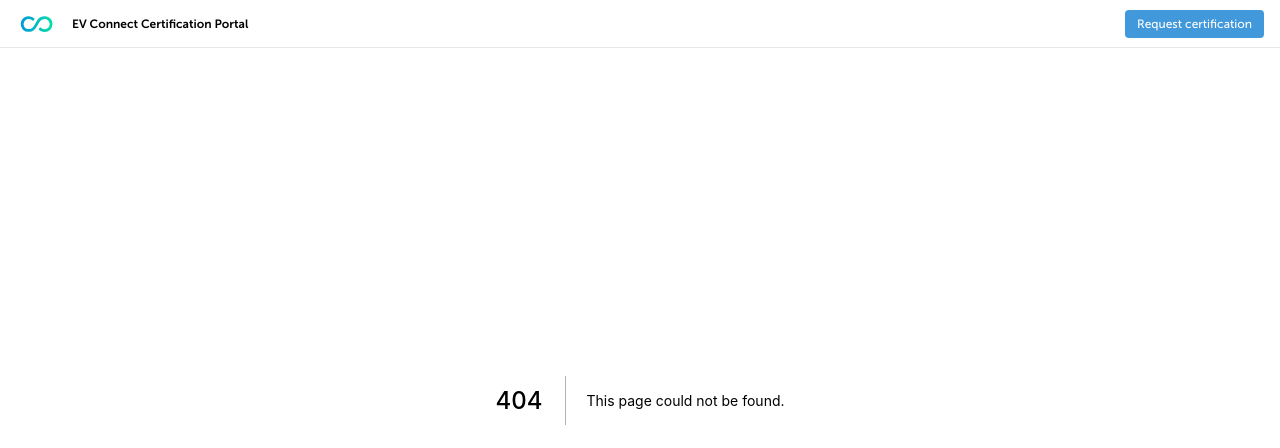
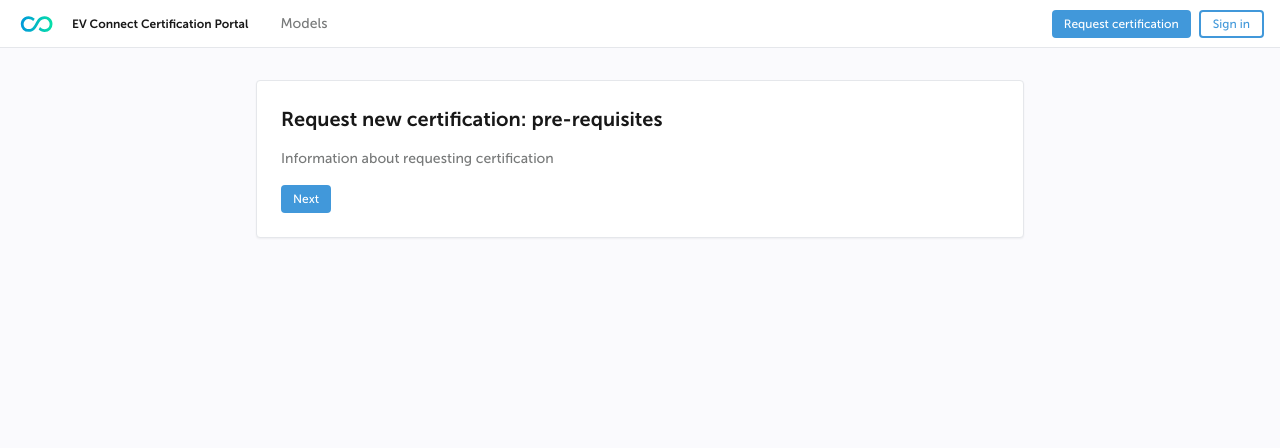
Before and after one commit to ev-connect-certification/evc-certification-portal, a Next.js app: page /request/info in a window 1280 px wide. Before the commit this address had no page. Shown: the top 448 px of the page. Built offline with nearby package versions, Linux system fonts and the light colour scheme.

Commit message:
add request info screen

```diff
--- /dev/null
+++ b/components/LinkWrapper.tsx
@@ -0,0 +1,11 @@
+import Link from "next/link";
+
+export default function LinkWrapper(props: React.HTMLProps<HTMLAnchorElement>) {
+    return (
+        <Link href={props.href}>
+            <a {...props}>
+                {props.children}
+            </a>
+        </Link>
+    );
+}
--- a/components/Navbar.tsx
+++ b/components/Navbar.tsx
@@ -1,7 +1,13 @@
 import PrimaryButton from "./PrimaryButton";
 import HomeLinkWrapper from "./HomeLinkWrapper";
+import LinkWrapper from "./LinkWrapper";
+import Tab from "./Tab";
+import {useRouter} from "next/router";
+import SecondaryButton from "./SecondaryButton";
 
 export default function Navbar({}: {}) {
+    const router = useRouter();
+
     return (
         <div className="h-12 w-full px-4 fixed top-0 left-0 bg-white border-b flex items-center">
             <HomeLinkWrapper>
@@ -10,7 +16,9 @@ export default function Navbar({}: {}) {
             <HomeLinkWrapper>
                 <p className="ml-4 font-bold">EV Connect Certification Portal</p>
             </HomeLinkWrapper>
-            <PrimaryButton className="ml-auto" href="/request/new">Request certification</PrimaryButton>
+            <Tab href="/" selected={router.route === "/"}>Models</Tab>
+            <PrimaryButton className="ml-auto" href="/request/info">Request certification</PrimaryButton>
+            <SecondaryButton onClick={() => null} className="ml-2">Sign in</SecondaryButton>
         </div>
     );
 }
--- /dev/null
+++ b/components/Tab.tsx
@@ -0,0 +1,7 @@
+import Button, {ButtonProps} from "./Button";
+
+export default function Tab(props: ButtonProps & {selected: boolean}) {
+    return (
+        <Button {...props} className={props.className + " h-full px-4 ml-4 flex items-center text-sm" + (props.selected ? " border-b-2 border-t-2 border-b-ev-blue border-t-transparent" : " text-gray-1")}>{props.children}</Button>
+    )
+}
--- /dev/null
+++ b/pages/request/info.tsx
@@ -0,0 +1,18 @@
+import SEO from "../../components/SEO";
+import HomeLinkWrapper from "../../components/HomeLinkWrapper";
+import {FiArrowLeft} from "react-icons/fi";
+import H1 from "../../components/H1";
+import PrimaryButton from "../../components/PrimaryButton";
+
+export default function RequestInfo({}: {}) {
+    return (
+        <div className="max-w-3xl mx-auto my-4 p-6 bg-white rounded border shadow-sm mt-20">
+            <SEO/>
+            <H1 className="mb-4">Request new certification: pre-requisites</H1>
+            <p className="text-sm text-gray-1 my-4">Information about requesting certification</p>
+            <div className="flex">
+                <PrimaryButton href="/request/new">Next</PrimaryButton>
+            </div>
+        </div>
+    );
+}
--- a/pages/request/new.tsx
+++ b/pages/request/new.tsx
@@ -8,12 +8,13 @@ import Input from "../../components/Input";
 import Label from "../../components/Label";
 import ThreeCol from "../../components/ThreeCol";
 import Select from "../../components/Select";
-import {Dispatch, FormEvent, SetStateAction, useState} from "react";
+import {Dispatch, FormEvent, SetStateAction, useEffect, useState} from "react";
 import Checkbox from "../../components/Checkbox";
 import Radio from "../../components/Radio";
 import PrimaryButton from "../../components/PrimaryButton";
 import SecondaryButton from "../../components/SecondaryButton";
 import {getCheckboxStateProps, getInputStateProps, getSelectStateProps} from "../../lib/statePropUtils";
+import LinkWrapper from "../../components/LinkWrapper";
 
 type connectorTypeFormatOpts = "cable" | "socket";
 type connectorTypePowerTypeOpts = "DC" | "AC_1_PHASE" | "AC_3_PHASE";
@@ -67,13 +68,17 @@ export default function RequestPage() {
     const [manufacturer, setManufacturer] = useState<string>("");
     const [cardBrand, setCardBrand] = useState<string>("");
 
+    useEffect(() => {
+
+    }, []);
+
     return (
         <div className="max-w-3xl mx-auto my-4 p-6 bg-white rounded border shadow-sm mt-20">
             <SEO/>
-            <HomeLinkWrapper className="flex items-center font-bold text-gray-1 mb-4">
+            <LinkWrapper className="flex items-center font-bold text-gray-1 mb-4" href="/request/info">
                 <FiArrowLeft/>
                 <div className="ml-2"><span>Back</span></div>
-            </HomeLinkWrapper>
+            </LinkWrapper>
             <H1 className="mb-4">Request new certification</H1>
             <H2>Requester information</H2>
             <DarkSection>
--- a/tailwind.config.js
+++ b/tailwind.config.js
@@ -1,7 +1,9 @@
+const flattenColorPalette = require("tailwindcss/lib/util/flattenColorPalette").default;
+
 module.exports = {
     purge: [
-        './**/*.html',
-        './**/*.tsx',
+        "./**/*.html",
+        "./**/*.tsx",
     ],
     theme: {
         container: {
@@ -20,5 +22,26 @@ module.exports = {
         }
     },
     variants: {},
-    plugins: [],
-}
+    plugins: [
+        ({addUtilities, e, theme, variants}) => {
+            let colors = flattenColorPalette(theme("borderColor"));
+            delete colors["default"];
+
+            // Replace or Add custom colors
+            if (this.theme?.extend?.colors !== undefined) {
+                colors = Object.assign(colors, this.theme.extend.colors);
+            }
+
+            const colorMap = Object.keys(colors)
+                .map(color => ({
+                    [`.border-t-${color}`]: {borderTopColor: colors[color]},
+                    [`.border-r-${color}`]: {borderRightColor: colors[color]},
+                    [`.border-b-${color}`]: {borderBottomColor: colors[color]},
+                    [`.border-l-${color}`]: {borderLeftColor: colors[color]},
+                }));
+            const utilities = Object.assign({}, ...colorMap);
+
+            addUtilities(utilities, variants("borderColor"));
+        },
+    ],
+};
```
